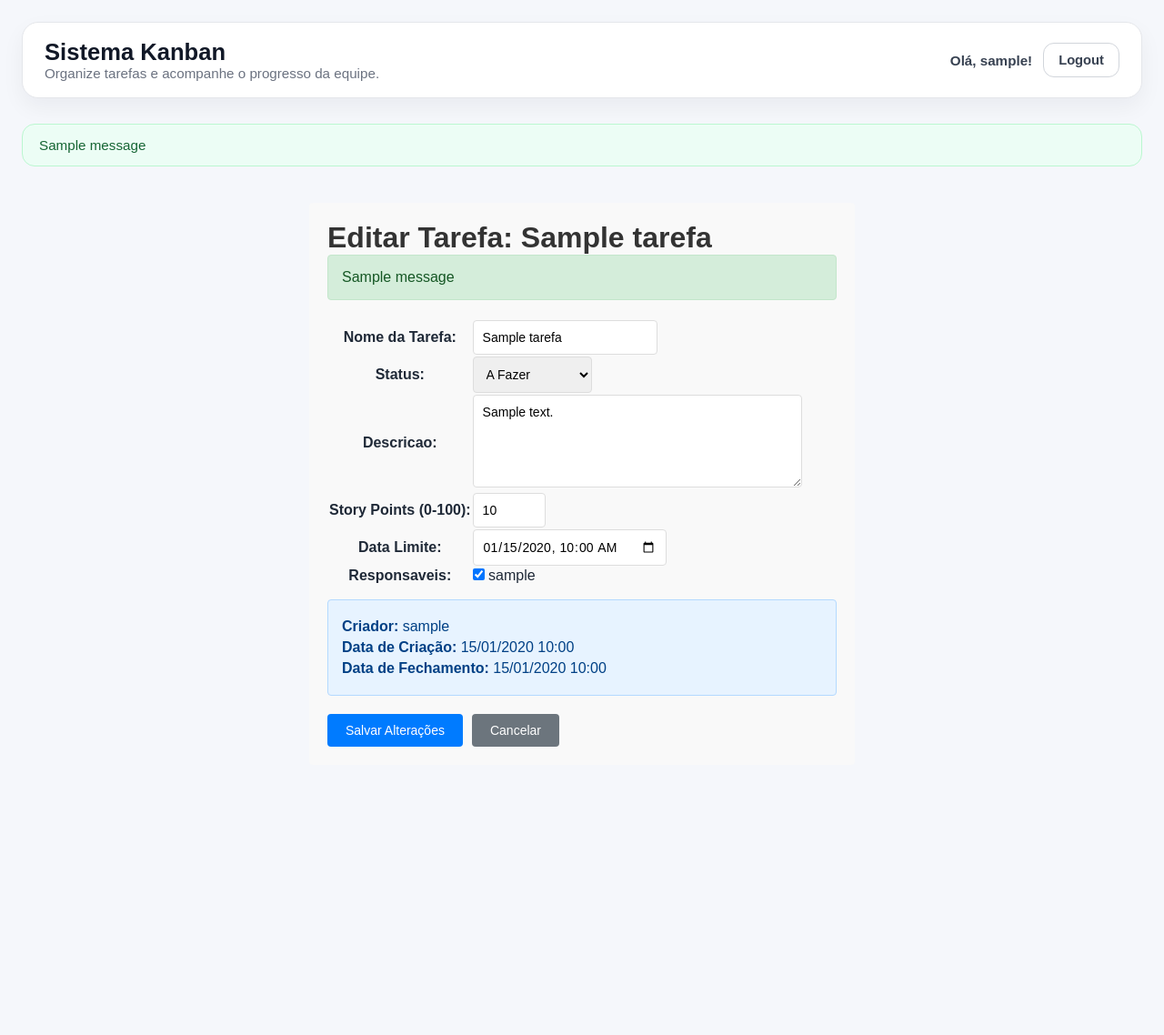
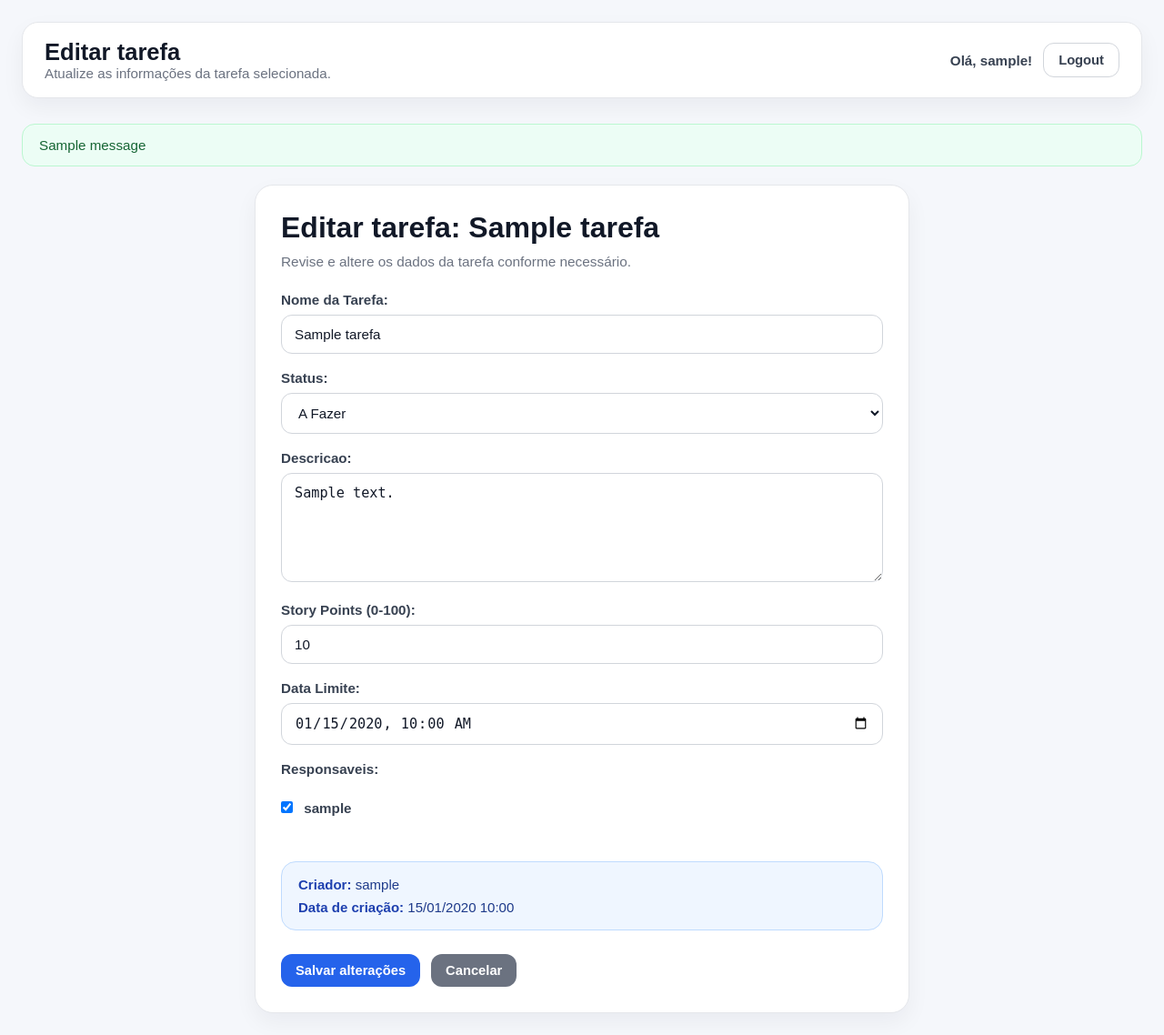
Before and after one commit to mfigueireddo/t1-programacao-web, a Django app: page /kanban/1/editar/ in a window 1280 px wide. Shown: the whole page at 91% size. Before the commit the page ends 821 px from the top, so only its background shows below. Run offline with Django 5.2, Linux system fonts and the light colour scheme; a user stored in the database is signed in; tables that the repository leaves empty hold one stand-in row (values such as "Sample post"); one stand-in notice (Sample message) is shown.

Commit message:
Design tela de editar tarefa

```diff
--- a/kanban/static/kanban/css/form.css
+++ b/kanban/static/kanban/css/form.css
@@ -136,3 +136,25 @@
         font-size: 1.7rem;
     }
 }
+
+.kanban-info-box {
+    margin-top: 6px;
+    padding: 16px 18px;
+    border-radius: 16px;
+    background: #eff6ff;
+    border: 1px solid #bfdbfe;
+}
+
+.kanban-info-box p {
+    margin: 0 0 8px 0;
+    font-size: 0.94rem;
+    color: #1e3a8a;
+}
+
+.kanban-info-box p:last-child {
+    margin-bottom: 0;
+}
+
+.kanban-info-box strong {
+    color: #1e40af;
+}
--- a/kanban/templates/kanban/editar_tarefa.html
+++ b/kanban/templates/kanban/editar_tarefa.html
@@ -1,150 +1,41 @@
 {% extends 'kanban/base.html' %}
-
 {% load static %}
 
-{% block page_title %}Editar Tarefa{% endblock %}
+{% block page_title %}Editar tarefa{% endblock %}
 
 {% block page_css %}
-<link rel="stylesheet" href="{% static 'kanban/css/editar_tarefa.css' %}">
+<link rel="stylesheet" href="{% static 'kanban/css/form.css' %}">
+{% endblock %}
+
+{% block page_header %}
+    <h1 class="kanban-topbar-title">Editar tarefa</h1>
+    <p class="kanban-topbar-subtitle">Atualize as informações da tarefa selecionada.</p>
 {% endblock %}
 
 {% block page_content %}
+<div class="kanban-form-wrapper">
+    <div class="kanban-form-card">
+        <h2 class="kanban-form-title">Editar tarefa: {{ tarefa.nome }}</h2>
+        <p class="kanban-form-subtitle">
+            Revise e altere os dados da tarefa conforme necessário.
+        </p>
 
-<div class="kanban-editar-container">
+        <form method="post" class="kanban-form">
+            {% csrf_token %}
+            {{ form.as_p }}
 
-    <h1 class="kanban-editar-title">Editar Tarefa: {{ tarefa.nome }}</h1>
+            {% if is_mantenedor_user %}
+                <div class="kanban-info-box">
+                    <p><strong>Criador:</strong> {{ tarefa.criador.username }}</p>
+                    <p><strong>Data de criação:</strong> {{ tarefa.data_criacao|date:"d/m/Y H:i" }}</p>
+                </div>
+            {% endif %}
 
-    {% if messages %}
-
-        <div class="kanban-editar-feedback">
-
-            {% for message in messages %}
-                <div class="kanban-editar-alert kanban-editar-alert-{{ message.tags }}">
-                    {{ message }}
-                </div>
-            {% endfor %}
-
-        </div> <!-- kanban-editar-feedback -->
-
-    {% endif %}
-
-    <form method="POST" class="kanban-editar-form">
-
-        {% csrf_token %}
-
-        {% if is_mantenedor_user %}
-            <table class="kanban-editar-form-table">
-                {{ form.as_table }}
-            </table>
-        {% endif %}
-
-        <!-- Formulario completo para mantenedor -->
-        {% if is_mantenedor_user %}
-
-            <div class="kanban-editar-info-box">
-                <p><strong>Criador:</strong> {{ tarefa.criador.username }}</p>
-                <p><strong>Data de Criação:</strong> {{ tarefa.data_criacao|date:"d/m/Y H:i" }}</p>
-                {% if tarefa.data_fechamento %}
-                    <p><strong>Data de Fechamento:</strong> {{ tarefa.data_fechamento|date:"d/m/Y H:i" }}</p>
-                {% endif %}
-            </div> <!-- kanban-editar-info-box -->
-
-        <!-- Formulário restrito para usuário comum -->
-        {% else %}
-
-            <div class="kanban-editar-form-section kanban-editar-form-section-readonly">
-
-                <h3 class="kanban-editar-section-title">Informações da Tarefa</h3>
-
-                <div class="kanban-editar-form-field-group">
-
-                    <label class="kanban-editar-form-label">Nome</label>
-                    <p class="kanban-editar-info-value">{{ tarefa.nome }}</p>
-
-                </div> <!-- kanban-editar-form-field-group -->
-
-                <div class="kanban-editar-form-field-group">
-
-                    <label class="kanban-editar-form-label">Descrição</label>
-                    <p class="kanban-editar-info-value">{{ tarefa.descricao|default:"Nenhuma descrição" }}</p>
-
-                </div> <!-- kanban-editar-form-field-group -->
-
-                <div class="kanban-editar-form-field-group">
-
-                    <label class="kanban-editar-form-label">Story Points</label>
-                    <p class="kanban-editar-info-value">{{ tarefa.story_points|default:"Não definido" }}</p>
-
-                </div> <!-- kanban-editar-form-field-group -->
-
-                <div class="kanban-editar-form-field-group">
-
-                    <label class="kanban-editar-form-label">Data Limite</label>
-                    <p class="kanban-editar-info-value">
-                        {% if tarefa.data_limite %}
-                            {{ tarefa.data_limite|date:"d/m/Y H:i" }}
-                        {% else %}
-                            Não definida
-                        {% endif %}
-                    </p>
-
-                </div> <!-- kanban-editar-form-field-group -->
-
-                <div class="kanban-editar-form-field-group">
-
-                    <label class="kanban-editar-form-label">Criador</label>
-                    <p class="kanban-editar-info-value">{{ tarefa.criador.username }}</p>
-
-                </div> <!-- kanban-editar-form-field-group -->
-
-            </div> <!-- kanban-editar-form-section kanban-editar-form-section-readonly -->
-
-            <!-- Alterações permitidas para usuário comum -->
-            <div class="kanban-editar-form-section kanban-editar-form-section-editable">
-
-                <h3 class="kanban-editar-section-title">Ações Permitidas</h3>
-
-                <div class="kanban-editar-form-field-group">
-                    <label class="kanban-editar-form-label">Status</label>
-                    {% if is_responsavel %}
-                        {{ form.status }}
-                    {% else %}
-                        <p class="kanban-editar-info-value">{{ tarefa.get_status_display }}</p>
-                        <p class="kanban-editar-info-value">Você só pode alterar o status quando for responsável por esta tarefa.</p>
-                    {% endif %}
-                </div> <!-- kanban-editar-form-field-group -->
-
-                <div class="kanban-editar-info-box">
-
-                    <p><strong>Responsáveis atuais:</strong></p>
-                    <ul>
-                        {% for resp in tarefa.responsaveis.all %}
-                            <li>{{ resp.username }} {% if user == resp %}<span class="kanban-editar-badge">(Você)</span>{% endif %}</li>
-                        {% empty %}
-                            <li>Nenhum responsável</li>
-                        {% endfor %}
-                    </ul>
-
-                </div> <!-- kanban-editar-info-box -->
-
-                <div class="kanban-editar-form-field-group">
-                    <label class="kanban-editar-form-label">Gerenciar Minha Responsabilidade</label>
-                    {{ form.acao_responsavel }}
-                </div> <!-- kanban-editar-form-field-group -->
-
-            </div> <!-- kanban-editar-form-section kanban-editar-form-section-editable -->
-
-        {% endif %}
-
-        <div class="kanban-editar-form-actions">
-
-            <button type="submit" class="kanban-editar-button kanban-editar-button-primary">Salvar Alterações</button>
-            <a href="{% url 'kanban:home' %}" class="kanban-editar-button kanban-editar-button-secondary">Cancelar</a>
-
-        </div> <!-- kanban-editar-form-actions -->
-
-    </form>
-
-</div> <!-- kanban-editar-container -->
-
+            <div class="kanban-form-actions">
+                <button type="submit" class="kanban-button kanban-button-primary">Salvar alterações</button>
+                <a href="{% url 'kanban:home' %}" class="kanban-button kanban-button-secondary">Cancelar</a>
+            </div>
+        </form>
+    </div>
+</div>
 {% endblock %}
```
